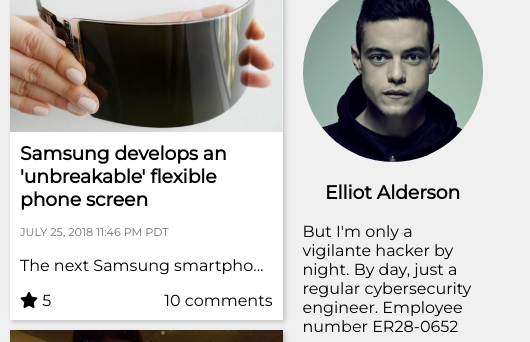
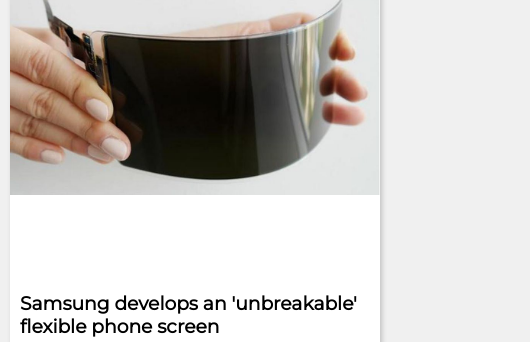
Before and after one commit to aLLeXUs/homework14, a plain HTML site: page index.html in a window 390 px wide. Shown: the part 178-520 px from the top of the page, 530 px wide, since content can reach past the window. Drawn offline with Linux system fonts and the light colour scheme.

Commit message:
Third release

```diff
--- a/css/style.css
+++ b/css/style.css
@@ -30,12 +30,12 @@ body {
     width: 95%;
     margin: auto;
     display: grid;
-    grid-template-columns: 70% 1fr 25%;
+    grid-template-columns: 75% 25%;
     grid-template-rows: auto;
     grid-template-areas:
-            "header header header"
-            "main main aside"
-            "footer footer footer";
+            "header header"
+            "main aside"
+            "footer footer";
     background-color: #f0f0f0;
     font-family: 'Montserrat', sans-serif;
 }
@@ -119,7 +119,6 @@ main {
 
 .article {
     overflow: hidden;
-    max-width: 350px;
     background-color: #ffffff;
     box-shadow: 2px 2px 5px 0 rgba(0, 0, 0, 0.2);
 }
@@ -128,6 +127,7 @@ main {
     width: 100%;
     height: 150px;
     overflow: hidden;
+    cursor: pointer;
 }
 
 .article-img {
@@ -148,6 +148,7 @@ main {
 .article-title {
     margin-top: 0;
     margin-bottom: 10px;
+    cursor: pointer;
 }
 
 .article-time {
@@ -285,6 +286,11 @@ footer {
 @media screen and (max-width: 780px) {
     body {
         width: 100%;
+        grid-template-areas:
+                "header header"
+                "main main"
+                "aside aside"
+                "footer footer";
     }
 
     .social {
@@ -296,10 +302,30 @@ footer {
     }
 
     .header-logo {
+        width: 100%;
+        font-size: 3em;
         grid-area: 2 / 1 / 3 / 2;
     }
 
     .header-nav {
 
     }
+
+    main {
+        grid-template-columns: repeat(auto-fill, minmax(250px, 100%));
+    }
+
+    aside {
+        margin-top: 1em;
+        max-width: 100%;
+    }
+
+    .article {
+        max-width: 100%;
+    }
+
+    .img-wrapper {
+        height: 300px;
+    }
+
 }
```
